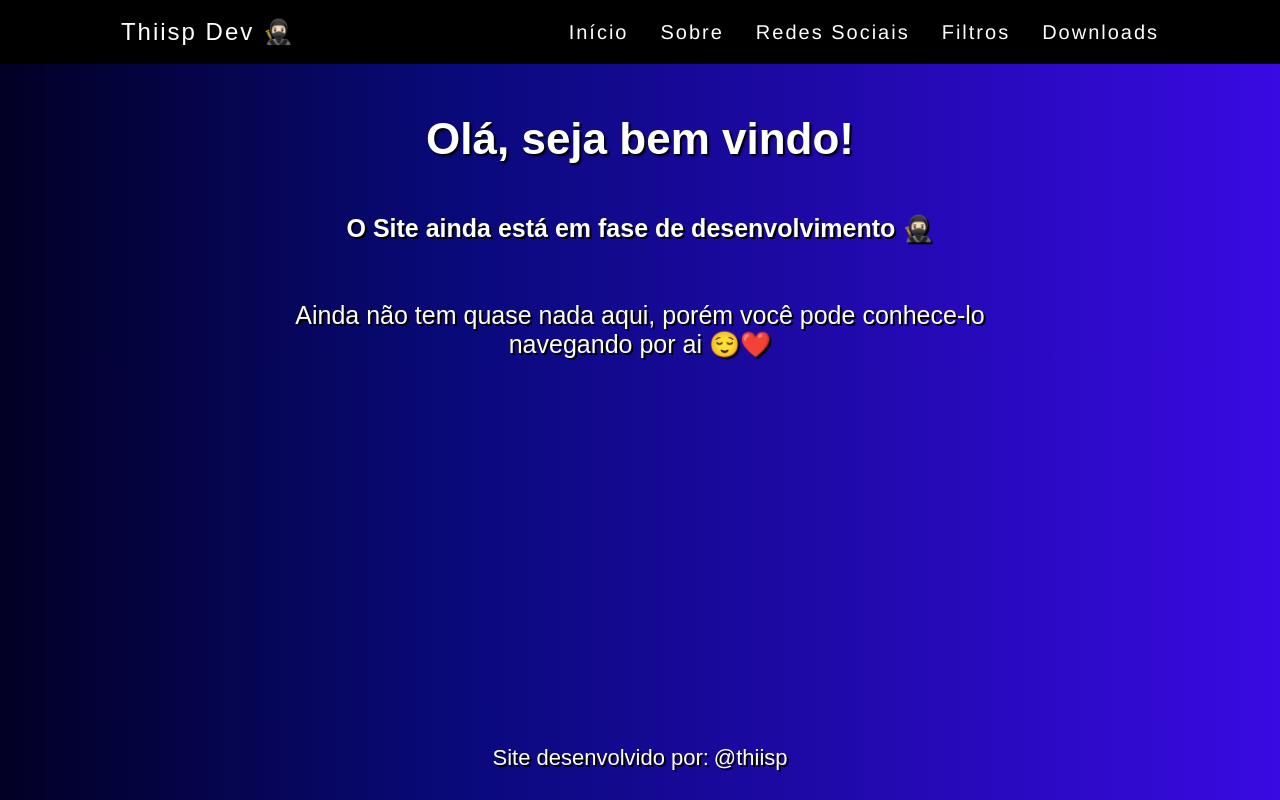
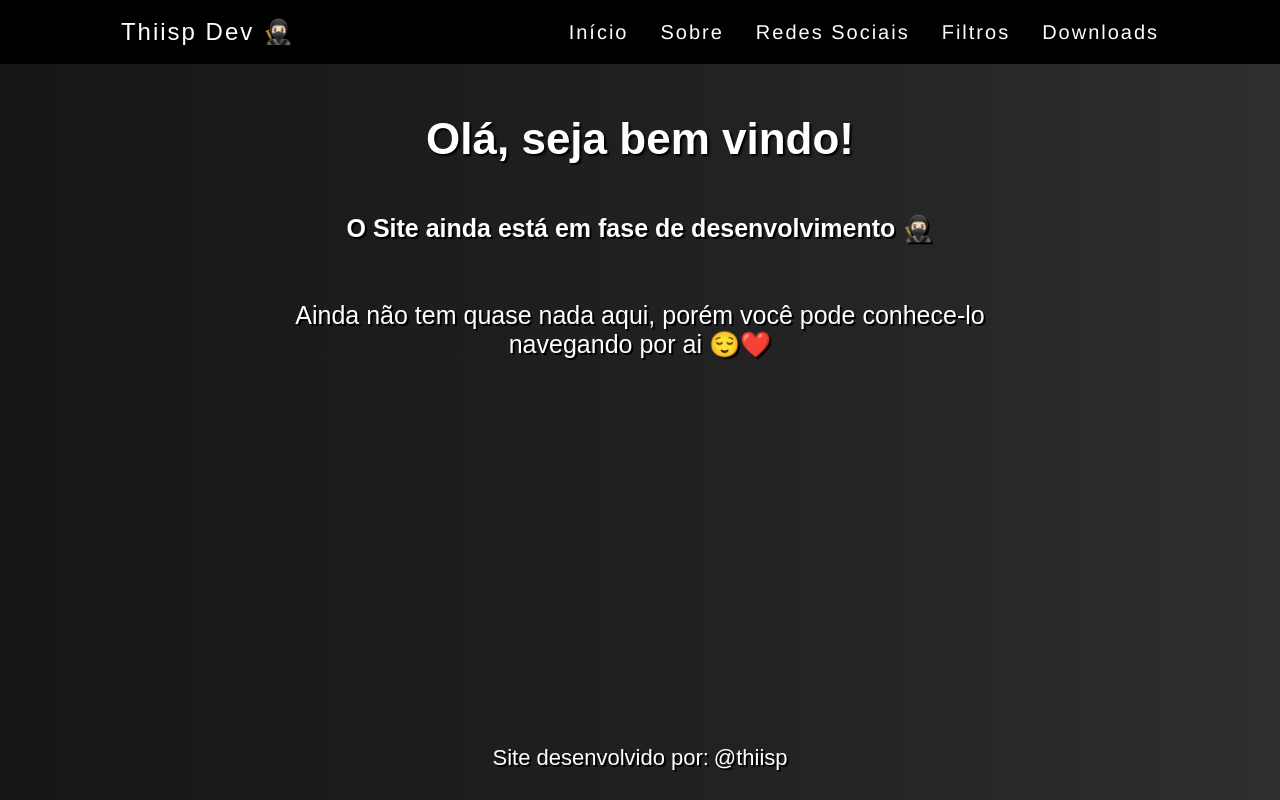
Before and after one commit to Thiisp/github-pages, a plain HTML site: page index.html in a window 1280 px wide. Drawn offline with Linux system fonts and the light colour scheme.

Commit message:
Add files via upload

```diff
--- a/filtros.css
+++ b/filtros.css
@@ -1,5 +1,10 @@
 body {
-    background-color: rgb(32, 31, 31);
+    background: linear-gradient(
+        90deg,
+      rgb(22, 22, 22) 0%,
+      rgb(32, 32, 32) 50%,
+      rgb(48, 46, 46) 100%
+    );
     font-family: Arial, Helvetica, sans-serif;
 }
 
--- a/index.css
+++ b/index.css
@@ -3,9 +3,9 @@ body {
     background-position: top;
     background: linear-gradient(
     90deg,
-  rgba(2, 0, 36, 1) 0%,
-  rgba(9, 9, 121, 1) 35%,
-  rgb(57, 10, 226) 100%
+  rgb(22, 22, 22) 0%,
+  rgb(32, 32, 32) 50%,
+  rgb(48, 46, 46) 100%
 );
 
     background-size: 100%;
```
